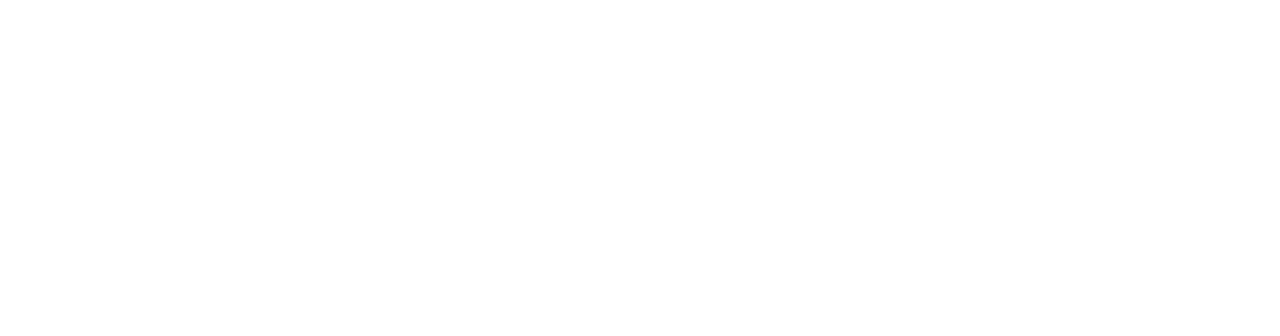
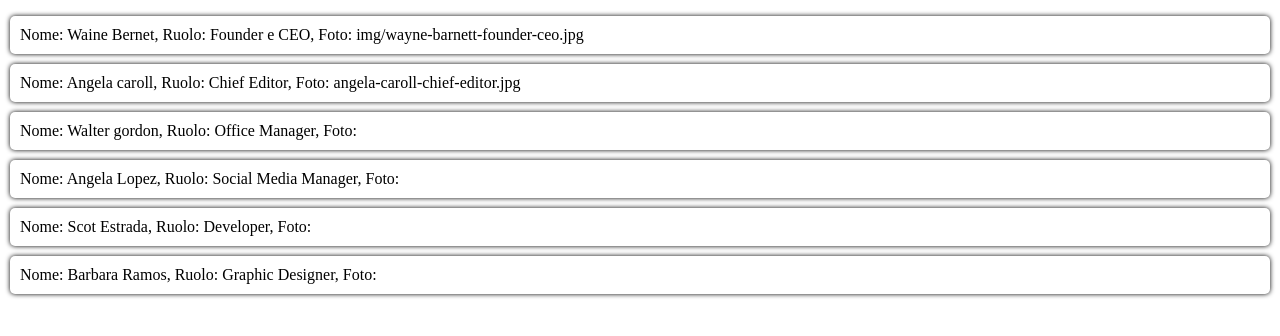
Before and after one commit to Domenico-lel/js-our-team, a plain HTML site: page index.html in a window 1280 px wide. Drawn offline with Linux system fonts and the light colour scheme.

Commit message:
da sistemare

```diff
--- a/boot.js
+++ b/boot.js
@@ -12,31 +12,54 @@ const teamUsers = [
     {
         nome: "Waine Bernet",
         ruolo: "Founder e CEO",
-        foto: "wayne-barnett-founder-ceo.jpg"
+        foto: "img/wayne-barnett-founder-ceo.jpg"
     },
     {
         nome: "Angela caroll",
-        ruolo: "chief Editor",
+        ruolo: "Chief Editor",
         foto: "angela-caroll-chief-editor.jpg"
     },
     {
         nome: "Walter gordon",
         ruolo: "Office Manager",
-        foto: "walter-gordon-office-manager.jpg"
+        foto: ""
     },
     {
         nome: "Angela Lopez",
-        ruolo: "Social Meadia Menager",
-        foto: "angela-lopez-social-media-manager.jpg"
+        ruolo: "Social Media Manager",
+        foto: ""
     },
     {
         nome: "Scot Estrada",
         ruolo: "Developer",
-        foto: "scott-estrada-developer.jpg"
+        foto: ""
     },
     {
         nome: "Barbara Ramos",
-        ruolo: "Grafic Designer",
-        foto: "barbara-ramos-graphic-designer.jpg"
+        ruolo: "Graphic Designer",
+        foto: ""
     }
 ];
+
+// Stampare su console le informazioni di ogni membro del team
+teamUsers.forEach(member => {
+    console.log(`Nome: ${member.nome}, Ruolo: ${member.ruolo}, Foto: ${member.foto}`);
+});
+
+// Ottenere l'elemento della lista dal DOM
+const teamListElement = document.getElementById('team-list');
+
+// Stampare le stesse informazioni sul DOM sotto forma di stringhe
+teamUsers.forEach(member => {
+    // Creare una stringa con le informazioni del membro del team
+    const memberInfoString = `Nome: ${member.nome}, Ruolo: ${member.ruolo}, Foto: ${member.foto}`;
+
+    // Creare un elemento list item (li) nel DOM
+    const memberListItem = document.createElement('li');
+
+    // Impostare il contenuto del list item con la stringa delle informazioni del membro
+    memberListItem.textContent = memberInfoString;
+
+    // Aggiungere il list item alla lista nel DOM
+    teamListElement.appendChild(memberListItem);
+});
--- a/index.html
+++ b/index.html
@@ -7,7 +7,7 @@
     <title>Document</title>
 </head>
 <body>
-
+    <ul id="team-list"></ul>
 
     <script src="boot.js"></script>
 </body>
--- a/style.css
+++ b/style.css
@@ -0,0 +1,23 @@
+body {
+    margin: 0;
+    padding: 0;
+    box-sizing: border-box;
+  }
+
+  ul {
+    list-style-type: none;
+    padding: 0;
+  }
+
+  li {
+    margin: 10px;
+    padding: 10px;
+    border-radius: 5px;
+    box-shadow: 0 0 5px #000;
+  }
+
+  li img {
+    width: 100%;
+    height: auto;
+    border-radius: 50%;
+  }
```
